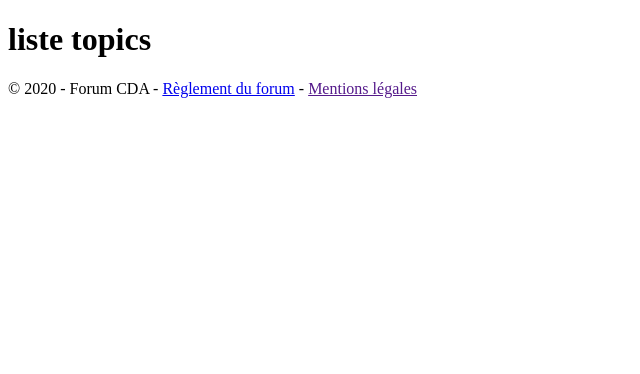
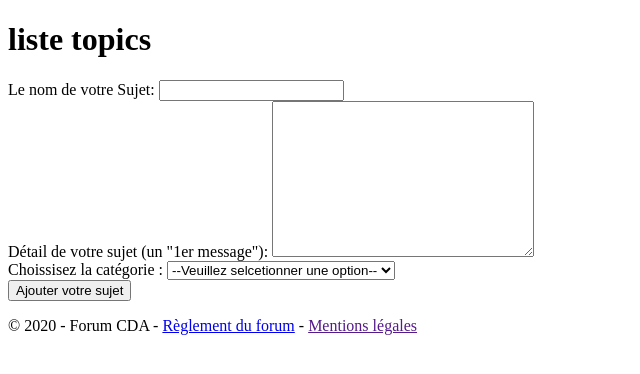
Before and after one commit to KrouriB/Exo_MVC_Forum, a PHP site: page /index.php?ctrl=forum&action=listTopics in a window 1280 px wide. Shown: the part 55-429 px from the top of the page, without its empty margins (0-640 px from the left). Run offline with PHP 8.4, Linux system fonts and the light colour scheme; data that the repository does not hold is empty; some libraries are stand-ins or nearby versions.

Commit message:
ajout d'un futur formulaire a utiliser

```diff
--- a/view/forum/listTopics.php
+++ b/view/forum/listTopics.php
@@ -13,3 +13,37 @@ foreach($topics as $topic){
     <p><a href="index.php?ctrl=forum&action=aTopic&id=<?= $topic->getId() ?>"><?=$topic->getNomTopic()?></a></p>
     <?php
 }
+?>
+
+<form action="#" methode="post">
+    <div>
+        <label for="">
+            Le nom de votre Sujet:
+        </label>
+        <input type="text" name="" id="">
+    </div>
+    <div>
+        <label for="">
+            Détail de votre sujet (un "1er message"):
+        </label>
+        <textarea name="" id="" cols="30" rows="10"></textarea>
+    </div>
+    <div>
+        <label for="">
+            Choissisez la catégorie :
+        </label>
+        <select name="" id="">
+            <option value="0">--Veuillez selcetionner une option--</option>
+            <?php /*
+            foreach(){
+                */?>
+                    <!--<option value="#">#</option>-->
+                    <?php/*
+            }
+            */ ?>
+        </select>
+    </div>
+    <div>
+        <input type="submit" value="Ajouter votre sujet">
+    </div>
+</form>
```
